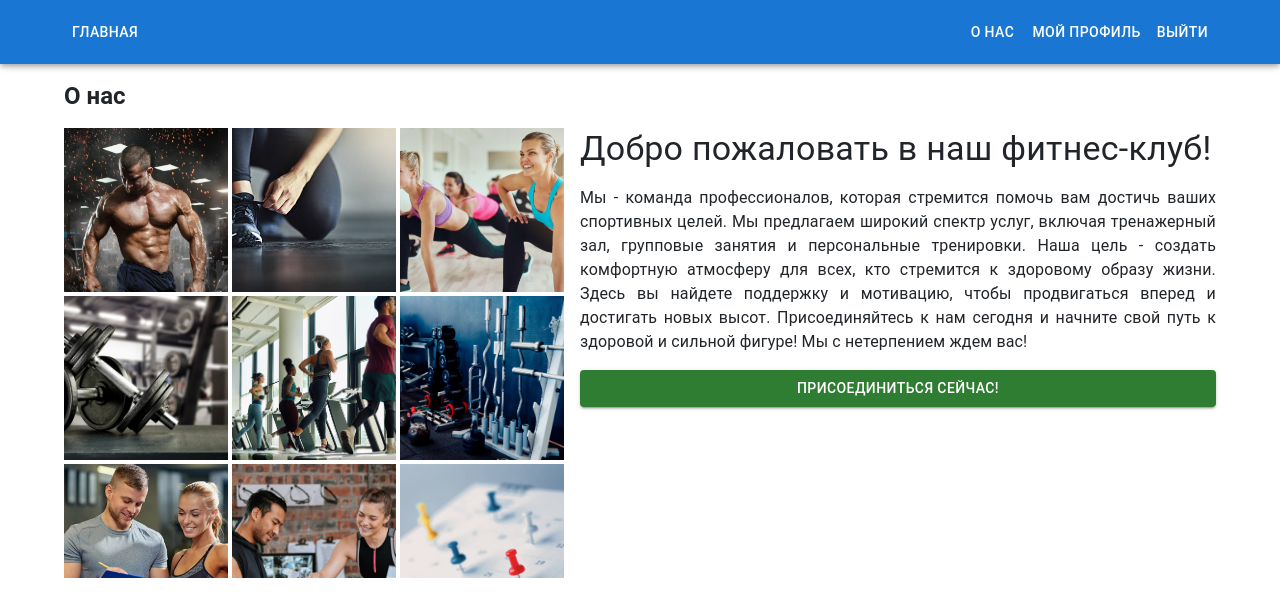
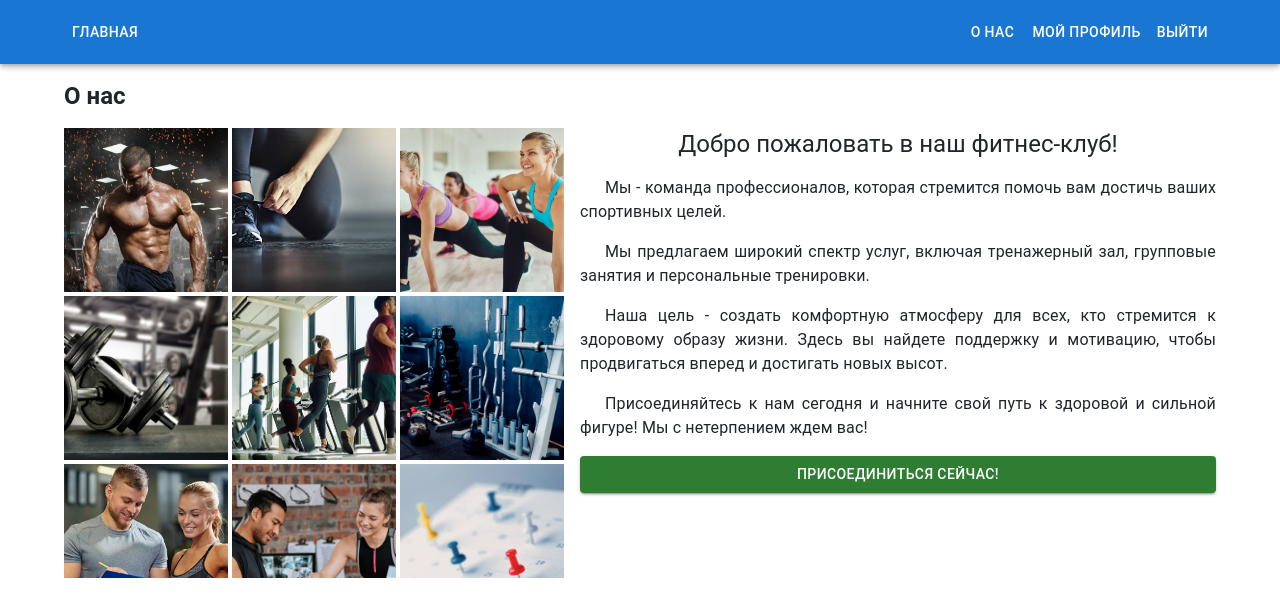
Before and after one commit to iwanttos1eep/client, a React (Create React App) app: page /about in a window 1280 px wide. Shown: the top 616 px of the page. Built offline with nearby package versions, Linux system fonts and the light colour scheme.

Commit message:
feat[AboutPage]: new page with information about company

```diff
--- a/src/pages/AboutPage/index.tsx
+++ b/src/pages/AboutPage/index.tsx
@@ -122,19 +122,42 @@ const AboutPage = () => {
                 </ImageList>
               </Stack>
               <Stack gap="1rem">
-                <Typography variant="h4">
+                <Typography variant="h5" align="center">
                   Добро пожаловать в наш фитнес-клуб!
                 </Typography>
-                <Typography variant="body1" textAlign="justify">
+                <Typography
+                  variant="body1"
+                  textAlign="justify"
+                  sx={{ textIndent: '25px' }}
+                >
                   Мы - команда профессионалов, которая стремится помочь вам
-                  достичь ваших спортивных целей. Мы предлагаем широкий спектр
-                  услуг, включая тренажерный зал, групповые занятия и
-                  персональные тренировки. Наша цель - создать комфортную
-                  атмосферу для всех, кто стремится к здоровому образу жизни.
-                  Здесь вы найдете поддержку и мотивацию, чтобы продвигаться
-                  вперед и достигать новых высот. Присоединяйтесь к нам сегодня
-                  и начните свой путь к здоровой и сильной фигуре! Мы с
-                  нетерпением ждем вас!
+                  достичь ваших спортивных целей.
+                </Typography>
+                <Typography
+                  variant="body1"
+                  textAlign="justify"
+                  sx={{ textIndent: '25px' }}
+                >
+                  Мы предлагаем широкий спектр услуг, включая тренажерный зал,
+                  групповые занятия и персональные тренировки.
+                </Typography>
+                <Typography
+                  variant="body1"
+                  textAlign="justify"
+                  sx={{ textIndent: '25px' }}
+                >
+                  Наша цель - создать комфортную атмосферу для всех, кто
+                  стремится к здоровому образу жизни. Здесь вы найдете поддержку
+                  и мотивацию, чтобы продвигаться вперед и достигать новых
+                  высот.
+                </Typography>
+                <Typography
+                  variant="body1"
+                  textAlign="justify"
+                  sx={{ textIndent: '25px' }}
+                >
+                  Присоединяйтесь к нам сегодня и начните свой путь к здоровой и
+                  сильной фигуре! Мы с нетерпением ждем вас!
                 </Typography>
                 <Button variant="contained" color="success">
                   Присоединиться сейчас!
```
